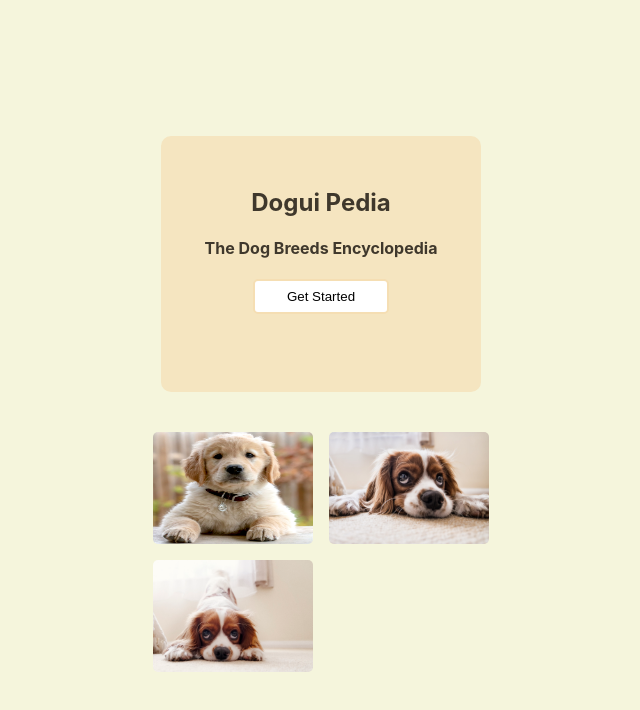
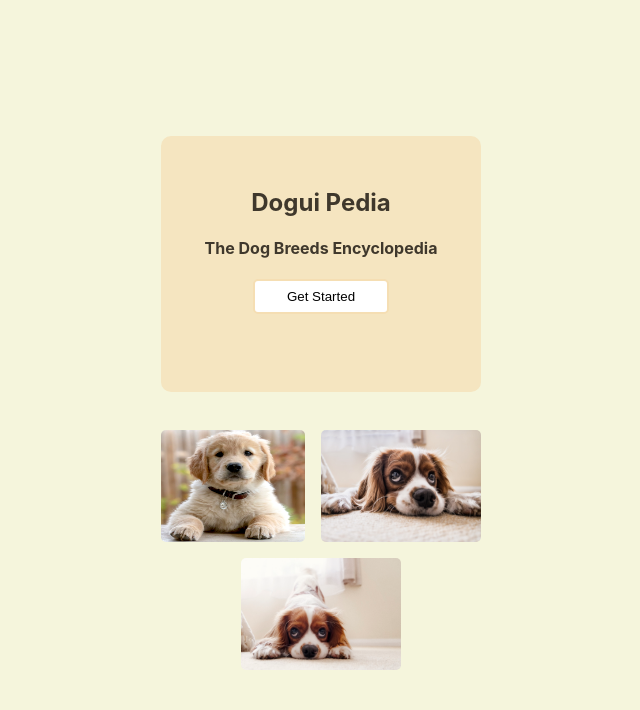
Before and after one commit to lucasbeck1/Dogs_WebPage, a React (Create React App) app in the folder client/: page /#/ in a window 1280 px wide. Shown: the top 710 px of the page, without its empty margins (319-959 px from the left). Built offline with nearby package versions, Linux system fonts and the light colour scheme; no server answers.

Commit message:
Update_44

```diff
--- a/client/src/Components/landing/landing.jsx
+++ b/client/src/Components/landing/landing.jsx
@@ -28,9 +28,13 @@ export default function Landing(){
             </Link>
           </div>
           <div className={s.imageContainer}>
-            <img src={image1} alt="dogui" className={s.image}/>
-            <img src={image2} alt="dogui" className={s.image}/>
-            <img src={image3} alt="dogui" className={s.image}/>
+            <div className={s.imageRow1}>
+              <img src={image1} alt="dogui" className={s.image}/>
+              <img src={image2} alt="dogui" className={s.image}/>
+            </div>
+            <div>
+              <img src={image3} alt="dogui" className={s.image}/>
+            </div>
           </div>
         </div>
       </div>
--- a/client/src/Components/landing/landing.module.css
+++ b/client/src/Components/landing/landing.module.css
@@ -43,17 +43,22 @@
 
 .imageContainer{
   border-radius: 10px;
-  display: grid;
-  grid-template-columns:auto auto;
-  grid-template-rows: auto auto;
+  display: flex;
+  flex-direction: column;
+  justify-content: center;
   align-content: center;
-  justify-content: center;
   grid-gap: 1rem;
   padding-top: 1rem;
   width: 20rem;
   height: 14rem;
   color: rgb(63, 56, 44);
 }
+
+.imageRow1{
+  display: flex;
+  gap: 1rem;
+}
+
 
 .image{
   width: 10rem;
```
